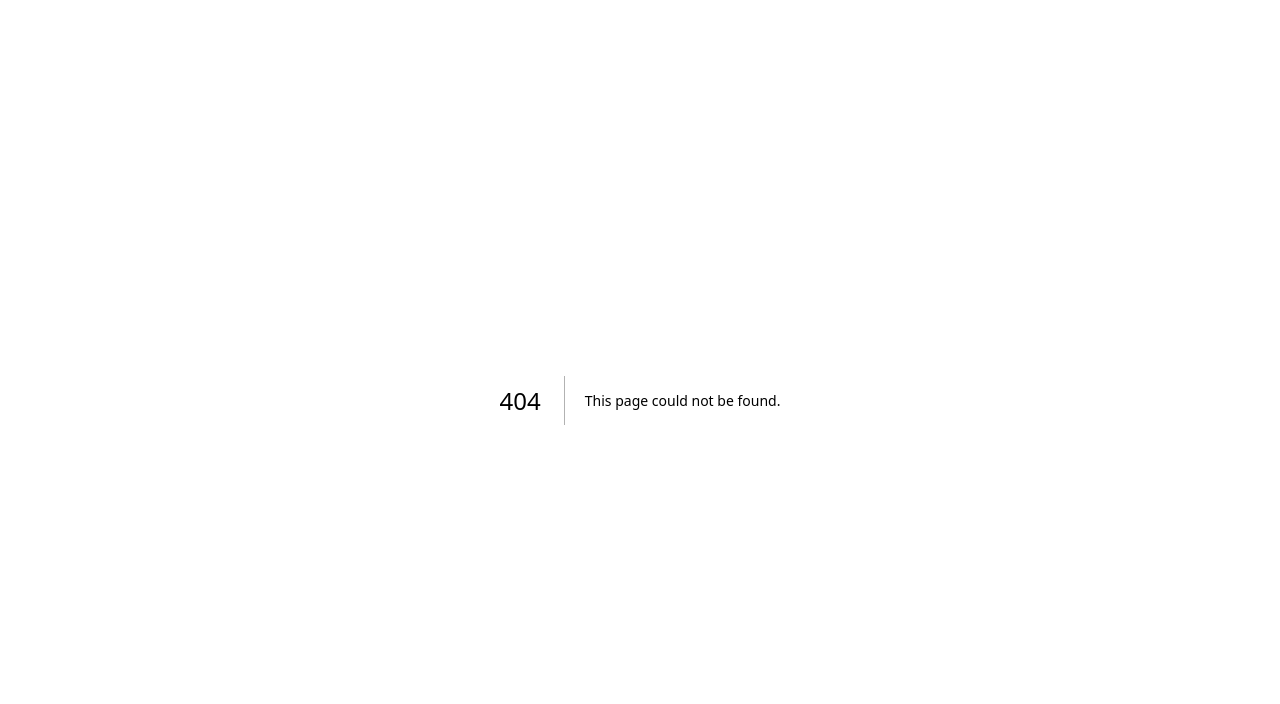
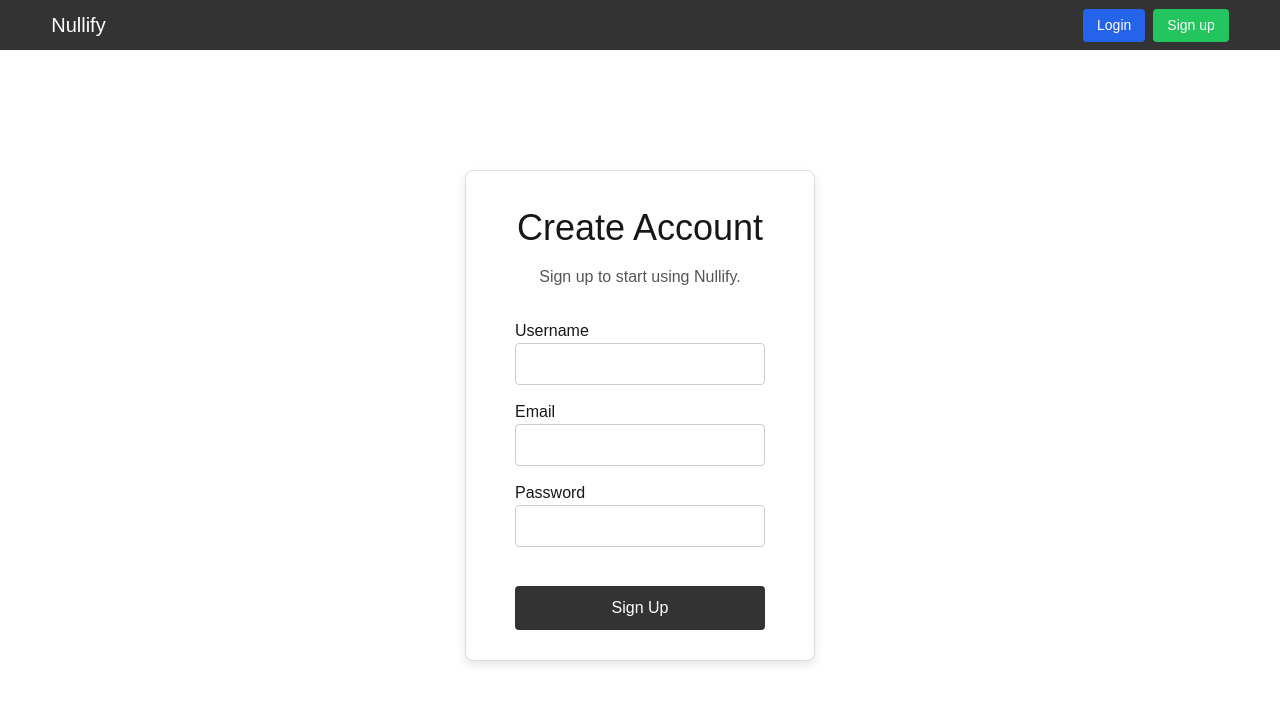
Before and after one commit to aROn-Zunun/Nullify, a Next.js app in the folder my-app/: page /signup in a window 1280 px wide. Before the commit this address had no page. Shown: the top 704 px of the page. Built offline with nearby package versions, Linux system fonts and the light colour scheme.

Commit message:
update all changes

```diff
--- a/my-app/package.json
+++ b/my-app/package.json
@@ -8,6 +8,7 @@
     "start": "next start"
   },
   "dependencies": {
+    "mysql2": "^3.22.1",
     "next": "16.2.3",
     "react": "19.2.4",
     "react-dom": "19.2.4"
--- /dev/null
+++ b/my-app/src/app/api/signup/route.js
@@ -0,0 +1,19 @@
+import db from "@/lib/db";
+
+export async function POST(request) {
+  try {
+    const data = await request.json();
+
+    const { username, email, password } = data;
+
+    await db.query(
+      "INSERT INTO users (username, email, password_hash) VALUES (?, ?, ?)",
+      [username, email, password]
+    );
+
+    return Response.json({ message: "User created successfully" });
+  } catch (error) {
+    console.error(error);
+    return Response.json({ error: "Signup failed" }, { status: 500 });
+  }
+}
--- a/my-app/src/app/layout.js
+++ b/my-app/src/app/layout.js
@@ -1,6 +1,6 @@
 import { Geist, Geist_Mono } from "next/font/google";
 import "./globals.css";
-
+import Navbar from "../components/Navbar/Navbar.js";
 const geistSans = Geist({
   variable: "--font-geist-sans",
   subsets: ["latin"],
@@ -22,7 +22,10 @@ export default function RootLayout({ children }) {
       lang="en"
       className={`${geistSans.variable} ${geistMono.variable} h-full antialiased`}
     >
-      <body className="min-h-full flex flex-col">{children}</body>
+      <body className="min-h-full flex flex-col">
+        <Navbar/>
+        {children}
+      </body>
     </html>
   );
 }
--- a/my-app/src/app/page.js
+++ b/my-app/src/app/page.js
@@ -3,17 +3,10 @@ import "./styles/home_page_styles.css";
 
 export default function Home() {
   return (
-    <div>
+    <main>
       <h1 id="Home_Welcome_Header">Welcome to Nullify</h1>
       <p id="Information_para">Store your data safely</p>
 
-      <Link href="/login">
-        <button className="Login_btn">Login</button>
-      </Link>
-
-      <Link href="/signup">
-        <button className="Signup_btn">Sign up</button>
-      </Link>
-    </div>
+    </main>
   );
 }
--- /dev/null
+++ b/my-app/src/app/signup/page.js
@@ -0,0 +1,76 @@
+"use client";
+import "../styles/sign_up_styles.css";
+import { useState } from "react";
+
+export default function Signup() {
+  const [username, setUsername] = useState("");
+  const [email, setEmail] = useState("");
+  const [password, setPassword] = useState("");
+
+  async function handleSubmit(event) {
+    event.preventDefault();
+
+    const response = await fetch("/api/signup", {
+      method: "POST",
+      headers: {
+        "Content-Type": "application/json",
+      },
+      body: JSON.stringify({
+        username,
+        email,
+        password,
+      }),
+    });
+
+    const data = await response.json();
+    console.log(data);
+  }
+
+  return (
+    <div id="signup_container">
+      <h1 id="create_account_header">Create Account</h1>
+      <p id="signup_description">Sign up to start using Nullify.</p>
+
+      <form id="signup_form" onSubmit={handleSubmit}>
+        <div id="username_field">
+          <label id="username_label">Username</label><br />
+          <input
+            id="username_input"
+            type="text"
+            name="username"
+            required
+            value={username}
+            onChange={(e) => setUsername(e.target.value)}
+          />
+        </div>
+
+        <div id="email_field">
+          <label id="email_label">Email</label><br />
+          <input
+            id="email_input"
+            type="email"
+            name="email"
+            required
+            value={email}
+            onChange={(e) => setEmail(e.target.value)}
+          />
+        </div>
+
+        <div id="password_field">
+          <label id="password_label">Password</label><br />
+          <input
+            id="password_input"
+            type="password"
+            name="password"
+            required
+            value={password}
+            onChange={(e) => setPassword(e.target.value)}
+          />
+        </div>
+
+        <br />
+        <button id="signup_button" type="submit">Sign Up</button>
+      </form>
+    </div>
+  );
+}
--- a/my-app/src/app/styles/home_page_styles.css
+++ b/my-app/src/app/styles/home_page_styles.css
@@ -1,53 +1,17 @@
-/* home.css */
+/* styles/home_page_styles.css */
 
-body {
-    margin: 0;
-    padding: 0;
-    font-family: Arial, Helvetica, sans-serif;
-    background-color: #0f172a;
-    color: white;
-}
-
-div {
-    text-align: center;
-    margin-top: 120px;
+main {
+  text-align: center;
+  padding: 80px 20px;
 }
 
 #Home_Welcome_Header {
-    font-size: 48px;
-    margin-bottom: 10px;
+  font-size: 42px;
+  font-weight: bold;
+  margin-bottom: 20px;
 }
 
 #Information_para {
-    font-size: 18px;
-    margin-bottom: 40px;
-    color: #cbd5f5;
+  font-size: 18px;
+  color: #555;
 }
-
-.Login_btn,
-.Signup_btn {
-    padding: 12px 30px;
-    font-size: 16px;
-    margin: 10px;
-    border: none;
-    border-radius: 6px;
-    cursor: pointer;
-}
-
-.Login_btn {
-    background-color: #2563eb;
-    color: white;
-}
-
-.Signup_btn {
-    background-color: #22c55e;
-    color: white;
-}
-
-.Login_btn:hover {
-    background-color: #1d4ed8;
-}
-
-.Signup_btn:hover {
-    background-color: #16a34a;
-}
--- /dev/null
+++ b/my-app/src/app/styles/sign_up_styles.css
@@ -0,0 +1,61 @@
+/* signup_styles.css */
+
+#signup_container {
+  width: 350px;
+  margin: 120px auto;
+  padding: 30px;
+
+  background-color: white;
+  border-radius: 8px;
+  border: 1px solid #ddd;
+
+  box-shadow: 0 4px 10px rgba(0,0,0,0.1);
+
+  text-align: center;
+  font-family: Arial, Helvetica, sans-serif;
+}
+
+#create_account_header {
+  font-size: 36px;
+  margin-bottom: 10px;
+}
+
+#signup_description {
+  font-size: 16px;
+  margin-bottom: 30px;
+  color: #555;
+}
+
+#signup_form {
+  display: inline-block;
+  text-align: left;
+}
+
+#username_field,
+#email_field,
+#password_field {
+  margin-bottom: 15px;
+}
+
+#username_input,
+#email_input,
+#password_input {
+  width: 250px;
+  padding: 8px;
+  border: 1px solid #ccc;
+  border-radius: 4px;
+}
+
+#signup_button {
+  width: 100%;
+  padding: 10px;
+  background-color: #333;
+  color: white;
+  border: none;
+  border-radius: 4px;
+  cursor: pointer;
+}
+
+#signup_button:hover {
+  background-color: #555;
+}
--- /dev/null
+++ b/my-app/src/lib/db.js
@@ -0,0 +1,11 @@
+import mysql from "mysql2/promise";
+
+const db = mysql.createPool({
+  host: process.env.DB_HOST,
+  user: process.env.DB_USER,
+  password: process.env.DB_PASSWORD,
+  database: process.env.DB_NAME,
+  port: process.env.DB_PORT,
+});
+
+export default db;
```
Also changed, not shown: 2 other files (tests, documents, lock files or other folders).
